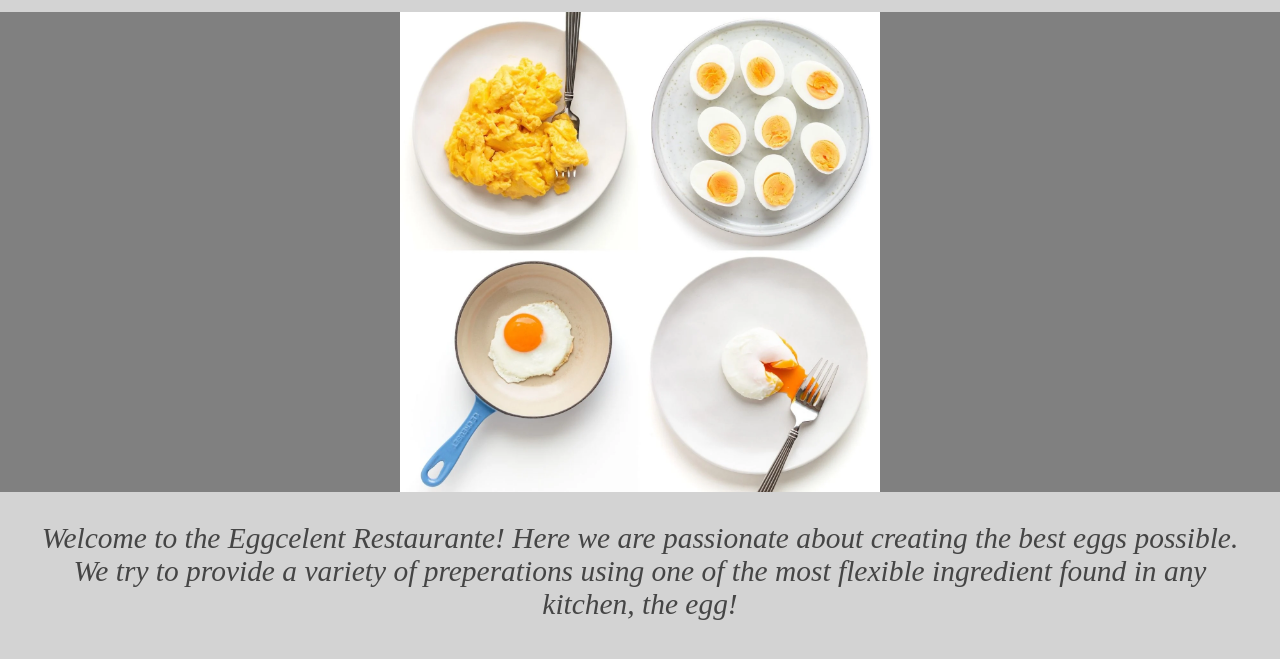
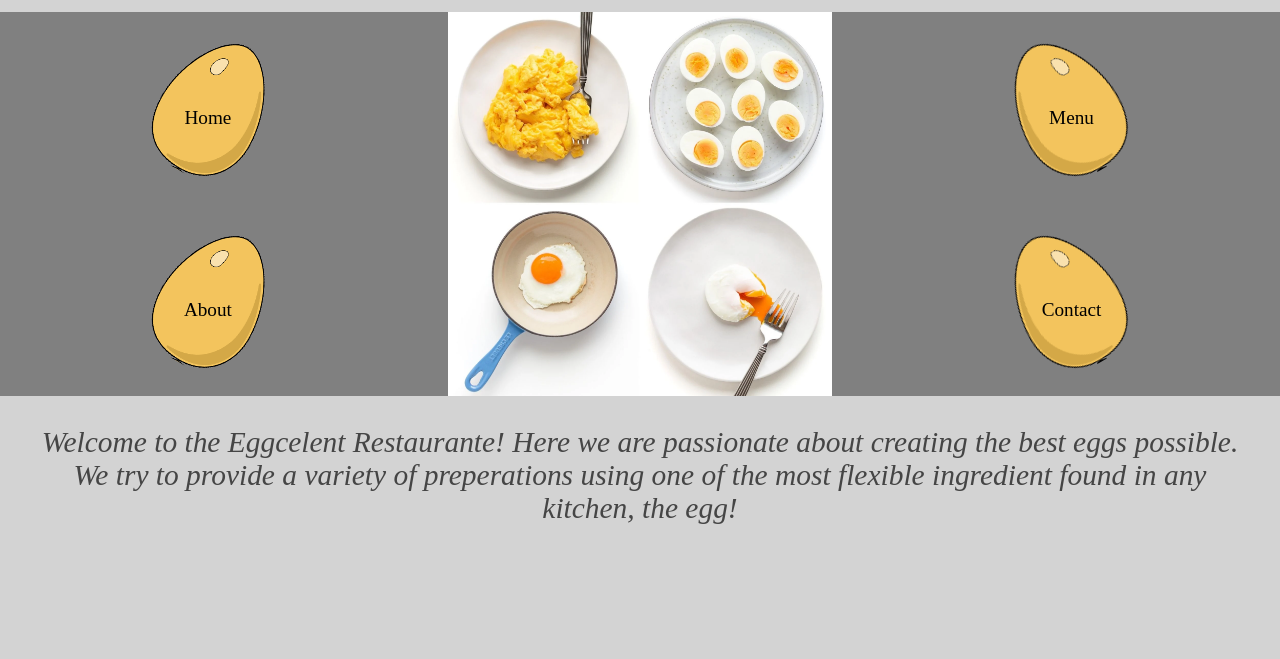
Before and after one commit to reesesorrell/restaurant-page, a website built with webpack: page dist/index.html in a window 1280 px wide. Shown: the part 77-736 px from the top of the page. Built offline with nearby package versions, Linux system fonts and the light colour scheme.

Commit message:
Add clickable images to switch tabs
Add the images used to switch tabs. Add the switching function into
index.js. Make home button tab fully functionable.

```diff
--- a/src/helper.js
+++ b/src/helper.js
@@ -3,23 +3,24 @@ const displayAdder = (function() {
         const newDiv = document.createElement('div');
         newDiv.textContent = textContent;
         if (divClass) {
-            newDiv.classList.add(divClass);
+            const divClassList = divClass.split(',');
+            divClassList.forEach(element => {
+                newDiv.classList.add(element);
+            });
         }
         newDiv.id = divId;
         parentElement.appendChild(newDiv)
         return newDiv;
     }
 
-    const createImage = (parentElement, imageSource, width='', imageClass='') => {
-        if (width) {
-            var newImage = new Image(width);
-        }
-        else {
-            var newImage = new Image();
-        }
+    const createImage = (parentElement, imageSource, imageClass='') => {
+        var newImage = new Image();
         newImage.src = imageSource;
         if (imageClass) {
-            newImage.classList.add(imageClass);
+            const imageClassList = imageClass.split(',');
+            imageClassList.forEach(element => {
+                newImage.classList.add(element);
+            });
         }
         parentElement.appendChild(newImage);
         return createImage;
--- a/src/home-page.js
+++ b/src/home-page.js
@@ -1,19 +1,20 @@
 import { displayAdder } from "./helper";
-import Icon from './eggs.png';
+import Eggs from "./eggs.png";
 
 const populateHomePage = () => {
+
     const parent = document.getElementById('content');
 
-    displayAdder.createDiv(parent, 'The Eggcelent Restaurante', 'home-title');
+    const imageContainer = document.getElementById('image-container');
 
-    const eggBackground = displayAdder.createDiv(parent, '', 'image-banner')
+    displayAdder.createImage(imageContainer, Eggs, 'egg-picture');
 
-    displayAdder.createImage(eggBackground, Icon, '', 'egg-picture');
+    const home = displayAdder.createDiv(parent, '', 'home', 'home');
 
     const welcomeMessage = `Welcome to the Eggcelent Restaurante! Here we are passionate
     about creating the best eggs possible. We try to provide a variety of preperations
     using one of the most flexible ingredient found in any kitchen, the egg!`
-    displayAdder.createDiv(parent, welcomeMessage, 'welcome-message');
+    displayAdder.createDiv(home, welcomeMessage, 'welcome-message');
 }
 
 export {populateHomePage as populateHomePage}
--- a/src/index.js
+++ b/src/index.js
@@ -1,4 +1,67 @@
 import { populateHomePage } from "./home-page";
+import { displayAdder } from "./helper";
 import './style.css';
 
+const tabController = (function() {
+
+    const _clearPage = (parentId)  => {
+        const parent = document.getElementById(parentId);
+        parent.innerHTML = '';
+        parent.remove();
+        const imageHolder = document.getElementById('image-container');
+        imageHolder.innerHTML = '';
+    }
+
+    const tabHome = () => {
+        _clearPage('home');
+        populateHomePage();
+    }
+
+    const tabAbout = () => {
+        console.log('about');
+    }
+
+    const tabMenu = () => {
+        console.log('menu');
+    }
+
+    const tabContact = () => {
+        console.log('contact');
+    }
+
+    return {tabHome, tabMenu, tabAbout, tabContact}
+})();
+
+const makeTabs = () => {
+    const parent = document.getElementById('content');
+
+    displayAdder.createDiv(parent, 'The Eggcelent Restaurante', 'home-title');
+
+    const eggBackground = displayAdder.createDiv(parent, '', 'image-banner')
+
+    const eggContainerOne = displayAdder.createDiv(eggBackground, '', 'egg-container');
+
+    const homeEgg = displayAdder.createDiv(eggContainerOne, '', 'egg,left-eggs');
+    displayAdder.createDiv(homeEgg, 'Home', 'egg-text');
+    homeEgg.onclick = tabController.tabHome;
+
+    const aboutEgg = displayAdder.createDiv(eggContainerOne, '', 'egg,left-eggs');
+    displayAdder.createDiv(aboutEgg, 'About', 'egg-text');
+    aboutEgg.onclick = tabController.tabAbout;
+
+    displayAdder.createDiv(eggBackground, '', 'image-container', 'image-container');
+
+    const eggContainerTwo = displayAdder.createDiv(eggBackground, '', 'egg-container');
+
+    const menuEgg = displayAdder.createDiv(eggContainerTwo, '', 'egg,right-eggs');
+    displayAdder.createDiv(menuEgg, 'Menu', 'egg-text');
+    menuEgg.onclick = tabController.tabMenu;
+
+    const contactEgg = displayAdder.createDiv(eggContainerTwo, '', 'egg,right-eggs');
+    displayAdder.createDiv(contactEgg, 'Contact', 'egg-text');
+    contactEgg.onclick = tabController.tabContact;
+}
+
+makeTabs();
+
 populateHomePage();
--- a/src/style.css
+++ b/src/style.css
@@ -1,3 +1,9 @@
+* {
+    -moz-box-sizing: border-box;
+    -webkit-box-sizing: border-box;
+     box-sizing: border-box;
+}
+
 body {
     background-color: lightgrey;
     margin: 0;
@@ -5,12 +11,14 @@ body {
 
 .image-banner {
     background-color: gray;
+    display: grid;
+    grid-template-columns: 1fr 1fr 1fr;
 }
 
 .egg-picture {
     display: block;
     margin: auto;
-    width: max(400px, 60vh);
+    width: 30vw;
 }
 
 .home-title {
@@ -27,3 +35,44 @@ body {
     font-style: italic;
     text-align: center;
 }
+
+.egg-container {
+    display: flex;
+    flex-direction: column;
+    align-items: center;
+    justify-content: space-around;
+}
+
+.egg {
+    width: 8vw;
+    height: 11vw;
+    background: url('./egg.png');
+    background-size: 100%;
+    text-align: center;
+}
+
+.egg:hover {
+    cursor: pointer;
+}
+
+.left-eggs {
+    transform: rotate(30deg);
+}
+
+.left-eggs >* {
+    transform: rotate(-30deg);
+}
+
+.right-eggs {
+    transform: rotateY(180deg) rotate(30deg);
+}
+
+.right-eggs >* {
+    transform: rotate(-30deg) rotateY(-180deg);
+}
+
+.egg-text {
+    position: relative;
+    top: 50%;
+    font-size: 1.5vw;
+}
```
Also changed, not shown: dist/8030c713e14491b28cad.png (added), dist/main.js, src/egg.png (added), 1 other file.
